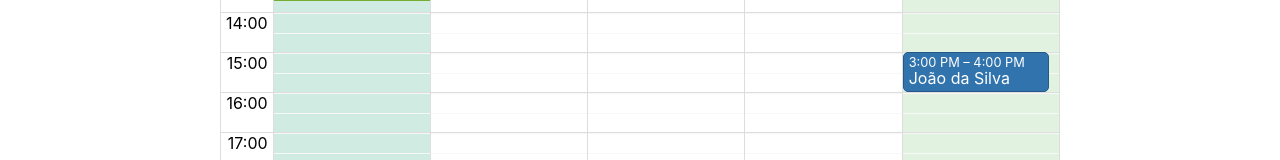
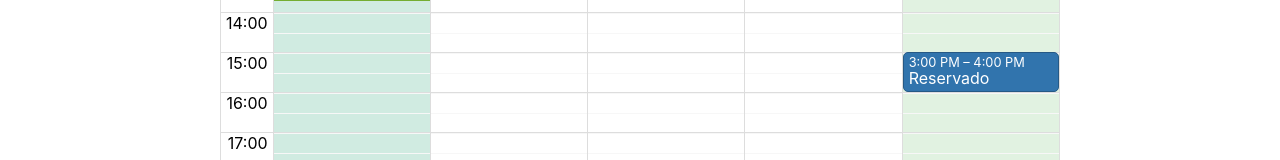
Before and after one commit to carolahn/psy-health, a React (Create React App) app: page / in a window 1280 px wide. Shown: the part 409-569 px from the top of the page. Built offline with nearby package versions, Linux system fonts and the light colour scheme.

Commit message:
feat: set calendar for psic-info, user-psic and user-pat types

```diff
--- a/src/components/calendar/data.js
+++ b/src/components/calendar/data.js
@@ -18,8 +18,8 @@ export const psic0 = {
     {
       id: 0,
       date: {
-        start: `${new Date(2020, 8, 2, 10, 0, 0)}`,
-        end: `${new Date(2020, 8, 2, 11, 0, 0)}`,
+        start: "2020-09-03 10:00:00",
+        end: "2020-09-03 11:00:00",
       },
       patient: {
         name: "João da Silva",
@@ -29,8 +29,8 @@ export const psic0 = {
     {
       id: 1,
       date: {
-        start: `${new Date(2020, 9, 2, 15, 0, 0)}`,
-        end: `${new Date(2020, 9, 2, 16, 0, 0)}`,
+        start: "2020-10-02 15:00:00",
+        end: "2020-10-02 16:00:00",
       },
       patient: {
         name: "João da Silva",
@@ -39,3 +39,36 @@ export const psic0 = {
     },
   ],
 };
+
+export const pat0 = {
+  id: 0,
+  name: "João da Silva",
+  email: "joaodasilva@gmail.com",
+  phone: "(41)98979-8798",
+  "cpf-cnpj": "016.538.123.18",
+  password: "123456",
+  appointments: [
+    {
+      id: 0,
+      date: {
+        start: "2020-09-03 10:00:00",
+        end: "2020-09-03 11:00:00",
+      },
+      psic: {
+        name: "Rodisval Pereira",
+        id: 0,
+      },
+    },
+    {
+      id: 1,
+      date: {
+        start: "2020-10-02 15:00:00",
+        end: "2020-10-02 16:00:00",
+      },
+      psic: {
+        name: "Rodisval Pereira",
+        id: 0,
+      },
+    },
+  ],
+};
--- a/src/components/calendar/index.jsx
+++ b/src/components/calendar/index.jsx
@@ -3,116 +3,118 @@ import React from "react";
 import { momentLocalizer } from "react-big-calendar";
 
 import useWindowSize from "./use-window-size";
-import { psic0 } from "./data";
 
 import "react-big-calendar/lib/css/react-big-calendar.css";
 import { CalendarWrapper } from "./styled";
 
-const Calendar = () => {
+const Calendar = ({ type, psicInfo = {}, patInfo = {} }) => {
   const size = useWindowSize();
-  // console.log(psic0);
-  let workDays = {};
-  workDays = { ...psic0.workDays };
-  // console.log(workDays);
+  console.log("patInfo", patInfo);
 
   let eventList = [];
-  eventList = psic0.appointments.map((item) => {
-    console.log(item);
+  // eventList = psicInfo.appointments.map((item) => {
+  if (type === "psic-info") {
+    eventList = psicInfo.appointments.map((item) => {
+      return {
+        title: "Reservado",
+        start: new Date(item.date.start),
+        end: new Date(item.date.end),
+        appointment_id: item.id,
+        patient_id: item.patient.id,
+      };
+    });
+  } else if (type === "user-pat") {
+    eventList = patInfo.appointments.map((item) => {
+      return {
+        title: item.psic.name,
+        start: new Date(item.date.start),
+        end: new Date(item.date.end),
+        appointment_id: item.id,
+        psic_id: item.psic.id,
+      };
+    });
+  } else if (type === "user-psic") {
+    eventList = psicInfo.appointments.map((item) => {
       return {
         title: item.patient.name,
         start: new Date(item.date.start),
         end: new Date(item.date.end),
+        appointment_id: item.id,
+        patient_id: item.patient.id,
       };
     });
-  console.log(eventList);
+  }
+  // });
+  // console.log(eventList);
 
   moment.locale("en-US");
   const localizer = momentLocalizer(moment);
 
-  // var myEventsList = [
-  //   {
-  //     title: "Conference",
-  //     start: new Date(2020, 9, 1, 8, 0, 0),
-  //     end: new Date(2020, 9, 1, 9, 0, 0),
-  //     desc: "Big conference for important people",
-  //   },
-  //   {
-  //     title: "Conference2",
-  //     start: new Date(2020, 9, 1, 17, 0, 0),
-  //     end: new Date(2020, 9, 1, 18, 0, 0),
-  //     desc: "Big conference for important people",
-  //   },
-  //   {
-  //     title: "Meeting",
-  //     start: new Date(2020, 8, 28, 10, 30, 0, 0),
-  //     end: new Date(2020, 8, 28, 12, 30, 0, 0),
-  //     desc: "Pre-meeting meeting, to prepare for the meeting",
-  //   },
-  //   {
-  //     title: "Lunch",
-  //     start: new Date(2020, 9, 1, 6, 0, 0, 0),
-  //     end: new Date(2020, 9, 1, 7, 0, 0, 0),
-  //     desc: "Power lunch",
-  //   },
-  //   {
-  //     title: "Doctor",
-  //     start: new Date(2020, 9, 2, 9, 0, 0, 0),
-  //     end: new Date(2020, 9, 2, 10, 0, 0, 0),
-  //     desc: "Surgery",
-  //   },
-  //   {
-  //     title: "Doctor",
-  //     start: new Date(2020, 9, 2, 15, 0, 0, 0),
-  //     end: new Date(2020, 9, 2, 16, 0, 0, 0),
-  //     desc: "Surgery",
-  //   },
-  // ];
-
-  // const workDays = {
-  //   1: [7, 8, 9, 10, 11, 13, 14, 15, 16, 17, 18, 19],
-  //   2: [8, 9, 10],
-  //   5: [13, 14, 15, 16, 17, 18, 19],
-  // };
-
   function onSlotChange(slotInfo) {
     var startDate = moment(slotInfo.start.toLocaleString()).format("YYYY-MM-DD HH:mm:ss");
     var endDate = moment(slotInfo.end.toLocaleString()).format("YYYY-MM-DD HH:mm:ss");
-    console.log("startTime", startDate); //shows the start time chosen
-    console.log("endTime", endDate); //shows the end time chosen
+    // console.log("startTime", startDate); //shows the start time chosen
+    // console.log("endTime", endDate); //shows the end time chosen
     // console.log("startcarol", moment(slotInfo.start.toLocaleString())._d); //pegar sat ou sun por aqui
+    // console.log(slotInfo);
+
+    if (type === "psic-info") {
+      console.log("user-pat: Quer agendar?", slotInfo);
+      return {
+        id: psicInfo.appointments.length,
+        date: {
+          start: startDate,
+          end: endDate,
+        },
+        psic: {
+          name: psicInfo.name,
+          id: psicInfo.id,
+        },
+        patient: {
+          name: patInfo.name,
+          id: patInfo.id,
+        },
+      };
+    } else {
+      return "";
+    }
   }
 
   function onEventClick(event) {
-    console.log("onEventClick", event); //Shows the event details provided while booking
+    if (type === "user-psic") {
+      console.log("onEventClick - Mostrar dados do agendamento?", event);
+    } else if (type === "user-pat") {
+      console.log("Cancelar agendamento?", event);
+    } else {
+      return "";
+    }
   }
 
-  function eventStyleGetter(event, start, end, isSelected) {
-    // console.log("eventStyleGetter", event);
+  // function eventStyleGetter(event, start, end, isSelected) {
 
-    if (event.title.includes("Conference")) {
-      var backgroundColor = "#ba274a";
-    }
-    var style = {
-      backgroundColor,
-      // borderRadius: '0px',
-      // opacity: 0.8,
-      // color: 'black',
-      // border: '0px',
-      // display: 'block',
-    };
-    return {
-      style,
-    };
-  }
+  //   if (event.title.includes("Conference")) {
+  //     var backgroundColor = "#ba274a";
+  //   }
+  //   var style = {
+  //     backgroundColor,
+  //     opacity: 0.8,
+  //   };
+  //   return {
+  //     style,
+  //   };
+  // }
 
-  const ColoredDateCellWrapper = ({ children }) =>
-    React.cloneElement(React.Children.only(children), {
-      style: {
-        backgroundColor: "lightblue",
-      },
-    });
+  // const ColoredDateCellWrapper = ({ children }) =>
+  //   React.cloneElement(React.Children.only(children), {
+  //     style: {
+  //       backgroundColor: "lightblue",
+  //     },
+  //   });
 
   const customSlotPropGetter = (date) => {
+    if (type === "psic-info" || type === "user-psic") {
+      let workDays = {};
+      workDays = { ...psicInfo.workDays };
       const keys = Object.keys(workDays);
       for (let i = 0; i <= keys.length; i++) {
         if (date.getDay().toString() === keys[i]) {
@@ -122,6 +124,7 @@ const Calendar = () => {
               return {
                 className: "work-day",
               };
+            }
           }
         }
       }
@@ -138,7 +141,7 @@ const Calendar = () => {
           selectable
           onSelectEvent={(event) => onEventClick(event)}
           onSelectSlot={(slotInfo) => onSlotChange(slotInfo)}
-          eventPropGetter={eventStyleGetter}
+          // eventPropGetter={eventStyleGetter}
           localizer={localizer}
           events={eventList}
           startAccessor="start"
@@ -154,6 +157,7 @@ const Calendar = () => {
           //   timeSlotWrapper: ColoredDateCellWrapper,
           // }}
           slotPropGetter={customSlotPropGetter}
+          onClick={(e) => console.log("clique")}
         />
       )}
 
@@ -165,7 +169,7 @@ const Calendar = () => {
           selectable
           onSelectEvent={(event) => onEventClick(event)}
           onSelectSlot={(slotInfo) => onSlotChange(slotInfo)}
-          eventPropGetter={eventStyleGetter}
+          // eventPropGetter={eventStyleGetter}
           localizer={localizer}
           events={eventList}
           startAccessor="start"
--- a/src/components/calendar/styled.js
+++ b/src/components/calendar/styled.js
@@ -7,6 +7,10 @@ export const CalendarWrapper = styled(Calendar)`
 
   td.rbc-agenda-time-cell {
     max-width: 200px;
+  }
+
+  div.rbc-day-slot .rbc-events-container {
+    margin-right: 0;
   }
 
   div.work-day {
--- a/src/components/calendar/use-window-size.js
+++ b/src/components/calendar/use-window-size.js
@@ -1,4 +1,4 @@
-import React, { useState, useEffect } from "react";
+import { useState, useEffect } from "react";
 
 const useWindowSize = () => {
   const [windowSize, setWindowSize] = useState({
--- a/src/routes/index.js
+++ b/src/routes/index.js
@@ -2,6 +2,7 @@ import React from "react";
 import { Switch, Route } from "react-router-dom";
 
 import Calendar from "../components/calendar";
+import { psic0, pat0 } from "../components/calendar/data";
 
 const Routes = (props) => {
   const token = ""; // somente para testes
@@ -33,7 +34,7 @@ const Routes = (props) => {
 
       <Route path="/">
         Home
-        <Calendar />
+        <Calendar type="psic-info" psicInfo={psic0} patInfo={pat0} />
       </Route>
     </Switch>
   );
```
Lines whose indentation alone changed are shown as unchanged.
